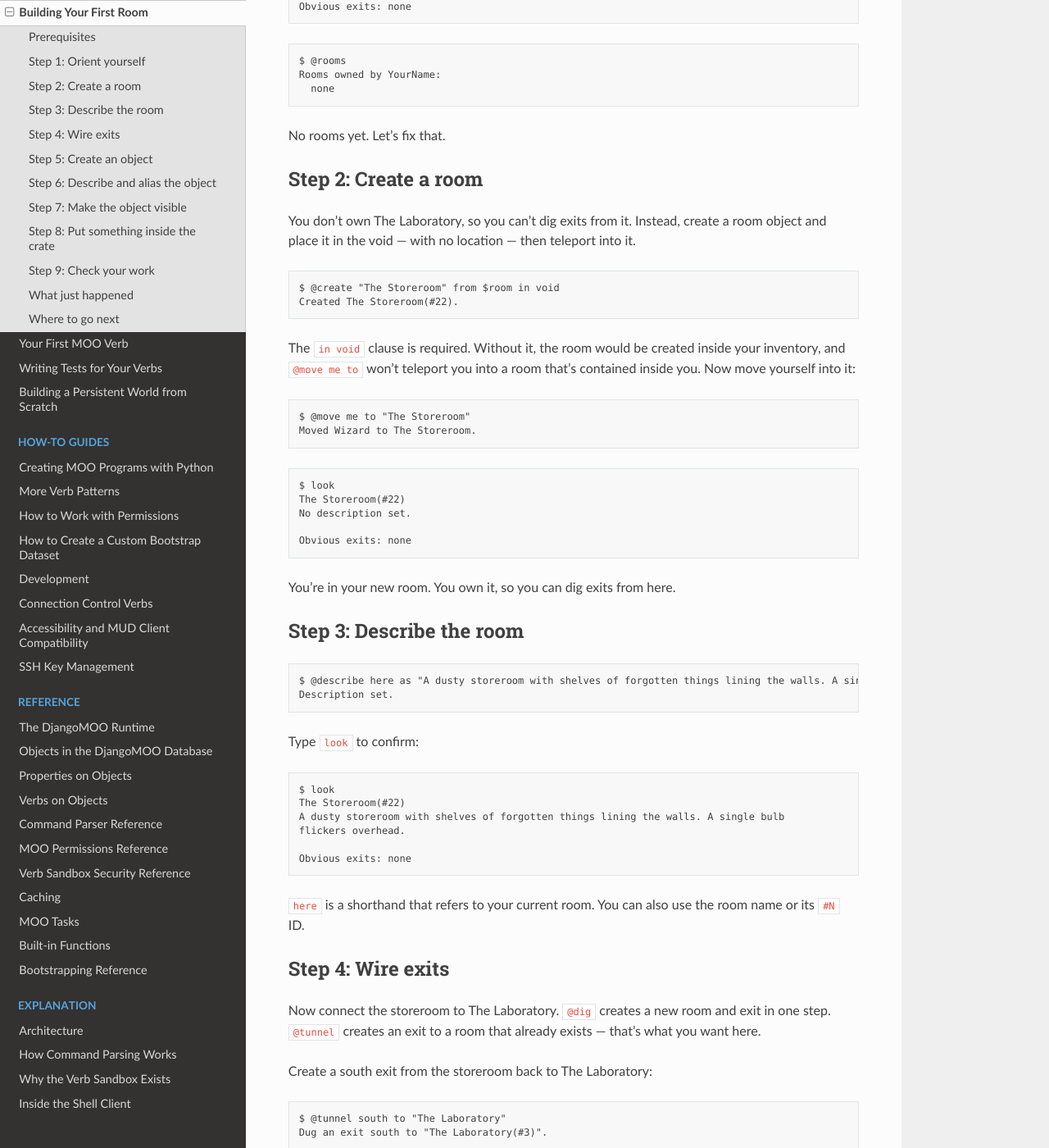
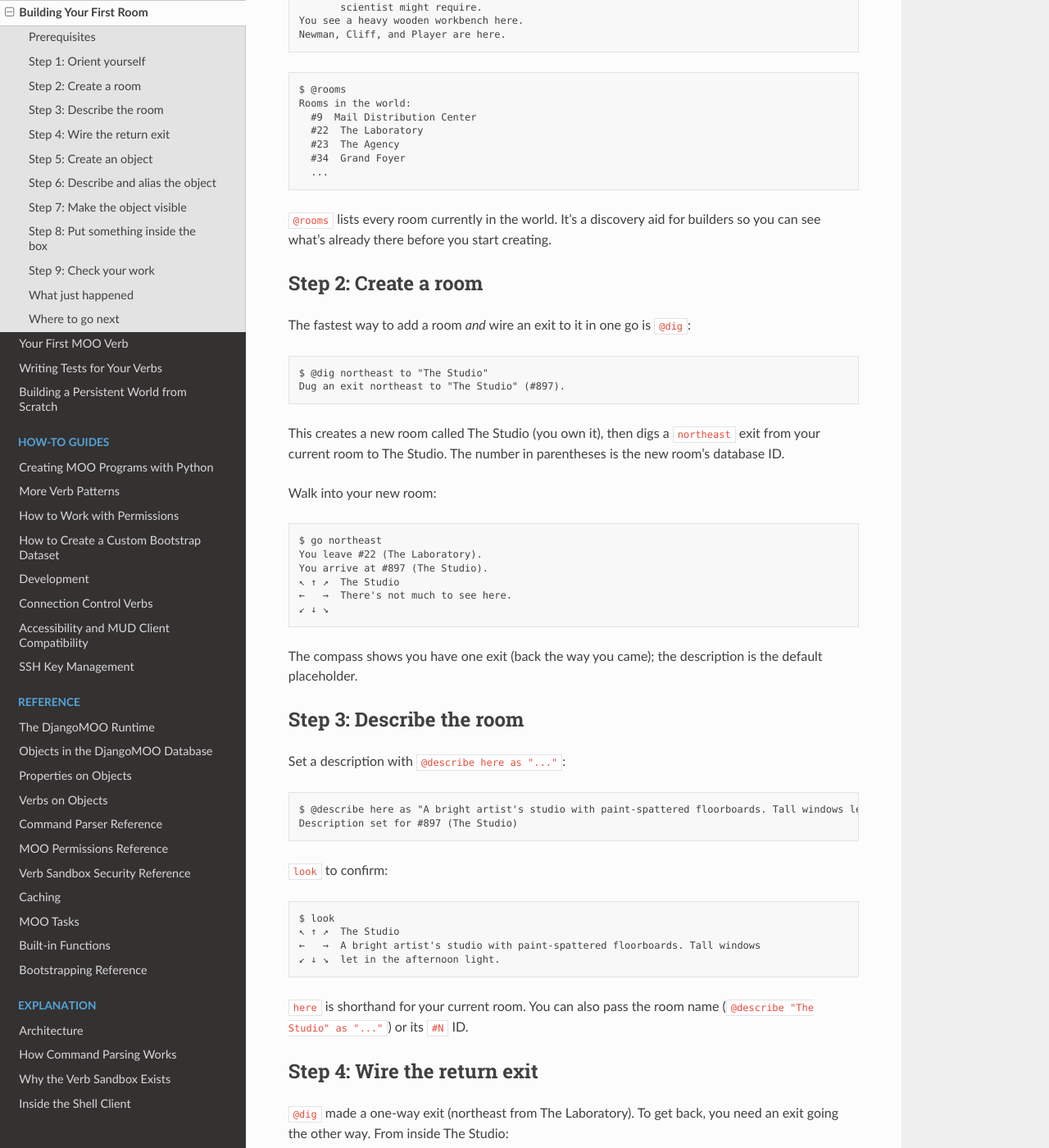
Before and after one commit to bubblehouse/django-moo, a Sphinx documentation site: the page built from docs/source/tutorials/building-rooms.md, in a window 1280 px wide and 1400 px high, scrolled down 773 px. Shown: the whole window at 82% size. Built offline with Sphinx 7.4.7 and the Read the Docs theme 3.1.0, drawn with Linux system fonts in a browser that asks for light colours; some of the changed text lies outside the part shown.

Commit message:
docs(tutorials): rewrite player-basics/building-rooms/first-verb against verified output

````diff
--- a/docs/source/tutorials/building-rooms.md
+++ b/docs/source/tutorials/building-rooms.md
@@ -6,114 +6,110 @@ This tutorial walks you through creating a room, connecting it to the world with
 
 Before you start:
 
-- You have an SSH connection to the server as a player with builder access
+- An SSH connection to the server as a player with builder access
 - You understand the basics covered in {doc}`player-basics` (navigation, `look`, inventory)
 
 To check that you have quota (permission to create objects):
 
 ```
 $ @quota
-Object quota: 9 of 10 remaining.
+Your quota is 803.
 ```
 
-If your quota is 0, ask a wizard to increase it.
+A wizard or builder typically starts with a generous quota. If yours is `0`, ask a wizard to increase it.
 
 ## Step 1: Orient yourself
 
 ```
 $ look
-The Laboratory(#3)
-A cavernous laboratory filled with gadgetry...
-
-Obvious exits: none
+↖ ↑ ↗  The Laboratory
+← ↕ →  A cavernous laboratory filled with gadgetry of every kind, this seems
+↙ ↓ ↘  like a dumping ground for every piece of dusty forgotten equipment a mad
+       scientist might require.
+You see a heavy wooden workbench here.
+Newman, Cliff, and Player are here.
 ```
 
 ```
 $ @rooms
-Rooms owned by YourName:
-  none
+Rooms in the world:
+  #9  Mail Distribution Center
+  #22  The Laboratory
+  #23  The Agency
+  #34  Grand Foyer
+  ...
 ```
 
-No rooms yet. Let's fix that.
+`@rooms` lists every room currently in the world. It's a discovery aid for builders so you can see what's already there before you start creating.
 
 ## Step 2: Create a room
 
-You don't own The Laboratory, so you can't dig exits from it. Instead, create a room object and place it in the void — with no location — then teleport into it.
+The fastest way to add a room *and* wire an exit to it in one go is `@dig`:
 
 ```
-$ @create "The Storeroom" from $room in void
-Created The Storeroom(#22).
+$ @dig northeast to "The Studio"
+Dug an exit northeast to "The Studio" (#897).
 ```
 
-The `in void` clause is required. Without it, the room would be created inside your inventory, and `@move me to` won't teleport you into a room that's contained inside you. Now move yourself into it:
+This creates a new room called The Studio (you own it), then digs a `northeast` exit from your current room to The Studio. The number in parentheses is the new room's database ID.
+
+Walk into your new room:
 
 ```
-$ @move me to "The Storeroom"
-Moved Wizard to The Storeroom.
+$ go northeast
+You leave #22 (The Laboratory).
+You arrive at #897 (The Studio).
+↖ ↑ ↗  The Studio
+←   →  There's not much to see here.
+↙ ↓ ↘
 ```
+
+The compass shows you have one exit (back the way you came); the description is the default placeholder.
+
+## Step 3: Describe the room
+
+Set a description with `@describe here as "..."`:
+
+```
+$ @describe here as "A bright artist's studio with paint-spattered floorboards. Tall windows let in the afternoon light."
+Description set for #897 (The Studio)
+```
+
+`look` to confirm:
 
 ```
 $ look
-The Storeroom(#22)
-No description set.
-
-Obvious exits: none
+↖ ↑ ↗  The Studio
+←   →  A bright artist's studio with paint-spattered floorboards. Tall windows
+↙ ↓ ↘  let in the afternoon light.
 ```
 
-You're in your new room. You own it, so you can dig exits from here.
+`here` is shorthand for your current room. You can also pass the room name (`@describe "The Studio" as "..."`) or its `#N` ID.
 
-## Step 3: Describe the room
+## Step 4: Wire the return exit
+
+`@dig` made a one-way exit (northeast from The Laboratory). To get back, you need an exit going the other way. From inside The Studio:
 
 ```
-$ @describe here as "A dusty storeroom with shelves of forgotten things lining the walls. A single bulb flickers overhead."
-Description set.
+$ @tunnel southwest to "The Laboratory"
+Tunnelled an exit southwest to "The Laboratory" (#22).
 ```
 
-Type `look` to confirm:
+`@tunnel` is the same verb as `@dig`, but instead of creating a new room it wires the exit to a room that already exists (looked up by name). Now you can travel both ways:
 
 ```
-$ look
-The Storeroom(#22)
-A dusty storeroom with shelves of forgotten things lining the walls. A single bulb
-flickers overhead.
+$ go southwest
+You leave #897 (The Studio).
+You arrive at #22 (The Laboratory).
+...
 
-Obvious exits: none
+$ go northeast
+You leave #22 (The Laboratory).
+You arrive at #897 (The Studio).
+...
 ```
 
-`here` is a shorthand that refers to your current room. You can also use the room name or its `#N` ID.
-
-## Step 4: Wire exits
-
-Now connect the storeroom to The Laboratory. `@dig` creates a new room and exit in one step. `@tunnel` creates an exit to a room that already exists — that's what you want here.
-
-Create a south exit from the storeroom back to The Laboratory:
-
-```
-$ @tunnel south to "The Laboratory"
-Dug an exit south to "The Laboratory(#3)".
-```
-
-Now go to The Laboratory and add the north exit pointing back:
-
-```
-$ @move me to "The Laboratory"
-Moved Wizard to The Laboratory.
-
-$ @tunnel north to "The Storeroom"
-Dug an exit north to "The Storeroom(#22)".
-```
-
-Verify the connection:
-
-```
-$ go north
-The Storeroom(#22)
-A dusty storeroom with shelves...
-
-Obvious exits: south
-```
-
-Both exits are wired. You're back in the storeroom — continue building from here.
+If a direction is already used you'll get `There is already an exit in that direction.` — pick a free one.
 
 ## Step 5: Create an object
 
@@ -126,17 +122,16 @@ Both exits are wired. You're back in the storeroom — continue building from he
 Common parents: `$thing` (a basic object), `$container` (holds items), `$furniture` (something to sit on).
 
 ```
-$ @create "battered wooden crate" from $container
-Created battered wooden crate(#23).
+$ @create "wooden box" from $container
+Created #899 (wooden box) in your inventory.
+Transmuted #899 (wooden box) to #6 (Generic Container).
 ```
 
-The new object appears in your inventory. Type `look` to see it listed under contents:
+The new object lands in your inventory. Drop it so it's part of the room:
 
 ```
-$ look
-The Storeroom(#22)
-...
-Contents: battered wooden crate
+$ drop wooden box
+You drop wooden box.
 ```
 
 ## Step 6: Describe and alias the object
@@ -144,92 +139,91 @@ Contents: battered wooden crate
 Set a description:
 
 ```
-$ @describe crate as "A battered battered wooden crate with iron corner brackets. The lid is loose."
-Description set.
+$ @describe wooden box as "A small wooden box, the lid loose enough to lift."
+Description set for #899 (wooden box)
 ```
 
 Add aliases so players can refer to it by shorter names:
 
 ```
-$ @alias crate as "box"
-Alias added: box.
-
-$ @alias crate as "wooden box"
-Alias added: wooden box.
+$ @alias wooden box as "box"
+Added alias 'box' to #899 (wooden box)
 ```
 
-Now `look at crate`, `look at box`, and `look at wooden box` all work.
+Now `look at box`, `look at wooden box`, and `look at #899` all work. Aliases are case-insensitive and you can add as many as you like.
 
 ## Step 7: Make the object visible
 
-By default, newly created objects are not listed when players `look` at the room — they're `non-obvious`. Make the crate show up:
+By default, newly created objects are not listed when players `look` at the room — they're "non-obvious". Make the box show up:
 
 ```
-$ @obvious crate
-battered wooden crate is now obvious.
+$ @obvious wooden box
+wooden box is now obvious.
 ```
 
-Now `look` shows it:
+Now `look` shows it under "You see ... here.":
 
 ```
 $ look
-The Storeroom(#22)
-A dusty storeroom with shelves...
-
-Contents: battered wooden crate
-Obvious exits: south
+↖ ↑ ↗  The Studio
+←   →  A bright artist's studio with paint-spattered floorboards. Tall windows
+↙ ↓ ↘  let in the afternoon light.
+You see a wooden box here.
 ```
 
 To hide an object again later, use `@nonobvious`.
 
-## Step 8: Put something inside the crate
+## Step 8: Put something inside the box
 
 Create something to put inside it:
 
 ```
 $ @create "brass gear" from $thing
-Created brass gear(#24).
+Created #900 (brass gear) in your inventory.
+Transmuted #900 (brass gear) to #13 (Generic Thing).
 ```
 
-Now drop it into the crate:
+Containers default to *closed* — open the box first:
 
 ```
-$ drop gear in crate
-You put brass gear in crate.
+$ open box
+You open the container.
+```
+
+Now put the gear in:
+
+```
+$ put brass gear in box
+You placed brass gear in wooden box.
 ```
 
 Confirm with:
 
 ```
-$ look in crate
-The crate contains:
-  a brass gear
+$ look in box
+A small wooden box, the lid loose enough to lift.
+Contents:
+  brass gear
 ```
 
 ## Step 9: Check your work
 
 ```
-$ @rooms
-Rooms owned by YourName:
-  The Storeroom(#22)
+$ @quota
+Your quota is 795.
 ```
 
-```
-$ @quota
-Object quota: 4 of 10 remaining.
-```
-
-Five objects consumed quota: the storeroom, two exits, the crate, and the brass gear.
+Five objects consumed quota: the studio, two exits (one each way), the box, and the brass gear.
 
 ## What just happened
 
-Every `@`-prefixed command is a verb on your player object or on the system object. `@create` instantiates a child of the named parent class; `in void` places it with no location instead of in your inventory. `@move me to` teleports your avatar to any room you can name. `@tunnel` creates a `$exit` instance pointing to an existing room and wires the source and destination. `@dig` does the same but also creates a new room in one step. `@obvious` sets the `obvious` property on the object to `true`, which the `look` verb reads when assembling the room's contents list.
+Every `@`-prefixed command is a verb on your player object or on a system object. `@dig` instantiates a new room and a new `$exit` pointing at it; `@tunnel` skips room creation and just wires an exit to an existing room. `@create` instantiates a child of the named parent class and drops it in your inventory. `@describe`, `@alias`, and `@obvious` set properties on the object that the `look` verb consults when assembling its output.
 
 None of this required writing code — you're authoring a world by calling built-in verbs.
 
 ## Where to go next
 
-- {doc}`first-verb` — Add a custom Python verb to your crate (e.g. a `search` command that prints what you find)
+- {doc}`first-verb` — Add a custom Python verb to your box (e.g. a `search` command that prints what you find)
 - {doc}`../reference/objects` — Full reference for object classes, parent hierarchies, and the `$container` / `$furniture` / `$thing` distinctions
 - {doc}`../how-to/bootstrapping` — Make your rooms and objects part of a bootstrap dataset that survives a database reset
 - {doc}`../reference/permissions` — Lock your room so only certain players can enter
````
Also changed, not shown: docs/source/tutorials/first-verb.md (+21 -11 lines), docs/source/tutorials/player-basics.md (+153 -96 lines).
